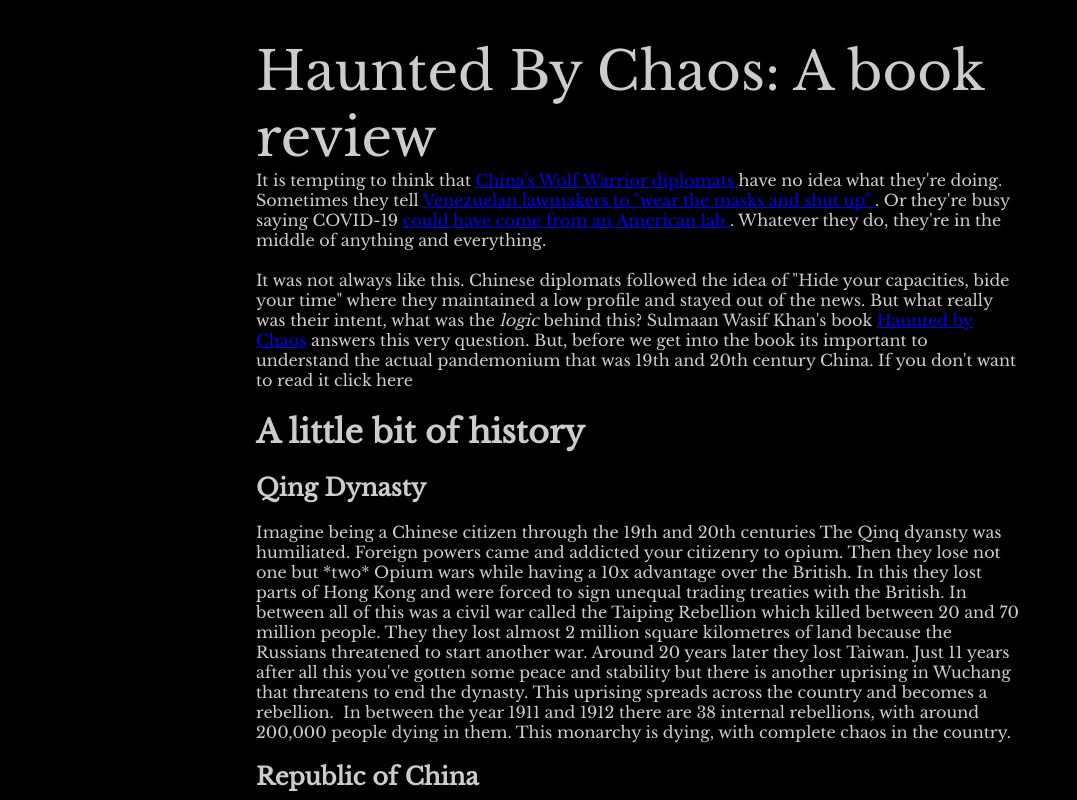
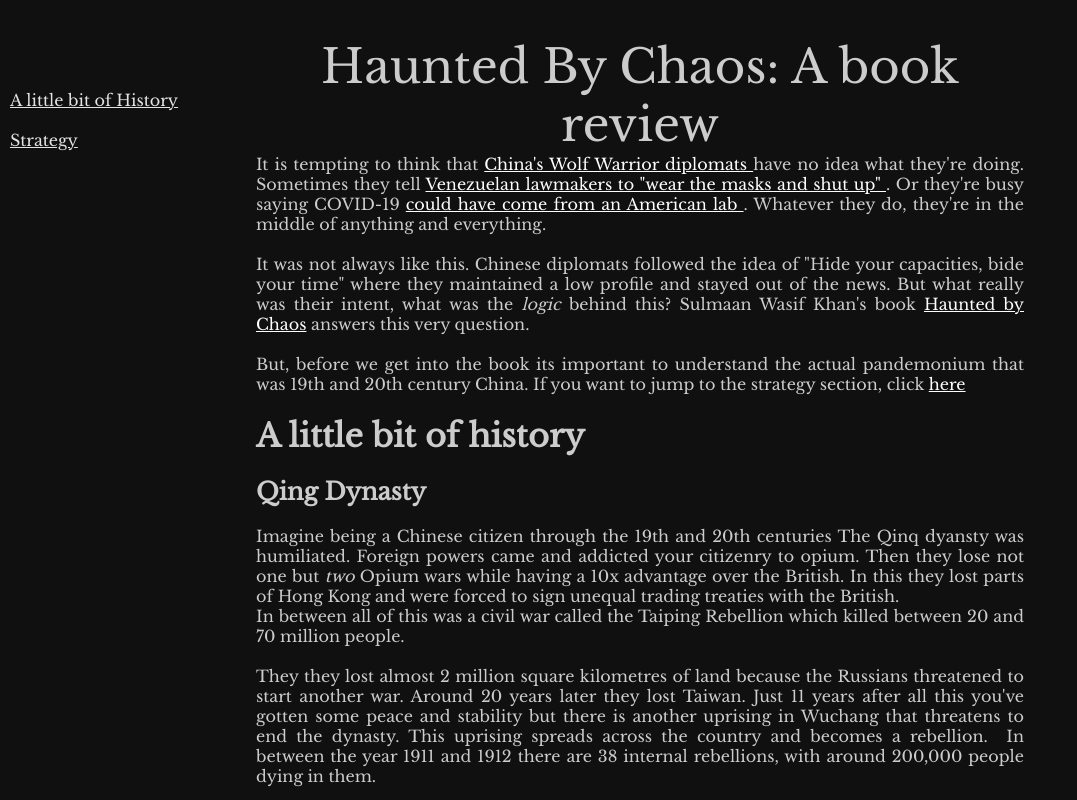
Before and after one commit to pradyuprasad/pradyuprasad.github.io, a plain HTML site: page hauntedbychaos.html in a window 1280 px wide. Shown: the top 800 px of the page, without its empty margins (0-1077 px from the left). Drawn offline with nearby package versions, Linux system fonts and the light colour scheme.

Commit message:
added sidebar

```diff
--- a/hauntedbychaos.html
+++ b/hauntedbychaos.html
@@ -6,101 +6,64 @@
 </head>
 
 <body>
+    <div class="sidebar">
+        <a href="#history">A little bit of History</a>
+        <a href="#Strategy">Strategy</a>
+    </div>
     <div class="heading">Haunted By Chaos: A book review</div>
 
     <div class="main">
         It is tempting to think that <a
-            href="https://www.wsj.com/articles/chinas-wolf-warrior-diplomats-are-ready-to-fight-11589896722?mod=article_inline">
+            href="https://www.wsj.com/articles/chinas-wolf-warrior-diplomats-are-ready-to-fight-11589896722?mod=article_inline" target="_blank">
             China's Wolf Warrior diplomats </a> have no idea what they're doing. Sometimes they tell <a
-            href="https://news.yahoo.com/put-mask-shut-chinas-undiplomatic-182915843.html"> Venezuelan lawmakers to
+            href="https://news.yahoo.com/put-mask-shut-chinas-undiplomatic-182915843.html" target="_blank"> Venezuelan lawmakers to
             "wear the masks and shut up" </a> . Or they're busy saying COVID-19 <a
-            href="https://twitter.com/zlj517/status/1238269193427906560"> could have come from an American lab </a>.
+            href="https://twitter.com/zlj517/status/1238269193427906560" target="_blank"> could have come from an American lab </a>.
         Whatever they do, they're in the middle of anything and everything.
         <br>
         <br>
 
         It was not always like this. Chinese diplomats followed the idea of "Hide your capacities, bide your time" where they maintained a low profile and stayed out of the news. But what really was their intent, what was the <i>logic</i> behind this? Sulmaan Wasif Khan's book <a
-            href="https://www.amazon.com/Haunted-Chaos-Chinas-Strategy-Jinping/dp/0674977092">Haunted by Chaos</a>
-        answers this very question.
+            href="https://www.amazon.com/Haunted-Chaos-Chinas-Strategy-Jinping/dp/0674977092" target="_blank">Haunted by Chaos</a>
+        answers this very question. <br> <br>
 
-        But, before we get into the book its important to understand the actual pandemonium that was 19th and 20th
-        century
-        China. If you don't want to read it click here <br>
+        But, before we get into the book its important to understand the actual pandemonium that was 19th and 20th century China. If you want to jump to the strategy section, click <a href="#Strategy">here</a>  <br>
 
-        <h1>A little bit of history</h1>
+        <h1 id="history">A little bit of history</h1>
 
         <h2>Qing Dynasty</h2>
 
-        Imagine being a Chinese citizen through the 19th and 20th centuries The Qinq dyansty was humiliated. Foreign
-        powers
-        came
-        and addicted your citizenry to opium. Then they lose not one but *two* Opium wars while having a 10x advantage
-        over
-        the
-        British. In this they lost parts of Hong Kong and were forced to sign unequal trading treaties with the British.
-        In
-        between all of this was a civil war called the Taiping Rebellion which killed between 20 and 70 million people.
+        Imagine being a Chinese citizen through the 19th and 20th centuries The Qinq dyansty was humiliated. Foreign powers came and addicted your citizenry to opium. Then they lose not one but <em>two</em> Opium wars while having a 10x advantage over the British. In this they lost parts of Hong Kong and were forced to sign unequal trading treaties with the British. <br>
 
-        They they lost almost 2 million square kilometres of land because the Russians threatened to start another war.
-        Around
-        20 years later they lost Taiwan.
 
-        Just 11 years after all this you've gotten some peace and stability but there is another uprising in Wuchang
-        that
-        threatens to end the dynasty. This uprising spreads across the country and becomes a rebellion.  In between the
-        year
-        1911 and 1912 there are 38 internal rebellions, with around 200,000 people dying in them. This monarchy is
-        dying,
-        with
-        complete chaos in the country.
+        In between all of this was a civil war called the Taiping Rebellion which killed between 20 and 70 million people. <br> <br>
+
+        They they lost almost 2 million square kilometres of land because the Russians threatened to start another war. Around 20 years later they lost Taiwan.
+
+        Just 11 years after all this you've gotten some peace and stability but there is another uprising in Wuchang that threatens to end the dynasty. This uprising spreads across the country and becomes a rebellion.  In between the year 1911 and 1912 there are 38 internal rebellions, with around 200,000 people dying in them.
+        <br> <br>
+        This monarchy is dying, with complete chaos in the country.
 
         <h2>Republic of China</h2>
 
-        This rebellion is successful, and a new republic is announced. This new Republic isn't doing too well either. To
-        begin
-        with, they aren't very "republic"-like. In the first democratic election, one of the candidates was assasinated.
-        They
-        could not even hold elections in Tibet and Outer Mongolia because they didn't have enough control over the
-        states.
-        Four
-        years after the Republic is formed, the leader Yuan Shikai (who also was the assasin two sentences ago) died and
-        another
-        person Sun Yat-Sen became president. To cut a long story short the Republic of China, struggled for a long long
-        time.
+        This rebellion is successful, and a new republic is announced. This new Republic isn't doing too well either. To begin with, they aren't very "republic"-like. In the first democratic election, one of the candidates was assasinated. They could not even hold elections in Tibet and Outer Mongolia because they didn't have enough control over the states.
+        Four  years after the Republic is formed, the leader Yuan Shikai (who also was the assasin two sentences ago) died and another person Sun Yat-Sen became president. To cut a long story short the Republic of China, struggled for a long long time.
         They could not exercise power over the country, with rebellion and resistance all over.
 
         <h2>Communist Chaos</h2>
 
-        While the ROC's army was going around trying to stop the scores of local overlords trying to defect, a new
-        political
-        party was being built in China - the Chinese Communist Party (CCP). They had their first meeting between 23 and
-        31st
-        July 1921. In 1923, the Soviets sent people to China to establish communism. Initially the CCP and the KMT
-        (Kuomintang -
-        the party that was heading the Ghangzhou government at the time and later the enemy of the CCP in the Civil War)
-        were
-        allies in the sense that the left wing of the KMT believed in the same communist ideals as the CCP did. Sun
-        Yat-Sen
-        was
-        a communist in economic ideology, but he died in 1925.
+        While the ROC's army was going around trying to stop the scores of local overlords trying to defect, a new political party was being built in China - the Chinese Communist Party (CCP). They had their first meeting between 23 and 31st July 1921. In 1923, the Soviets sent people to China to establish communism. Initially the CCP and the KMT (Kuomintang - the party that was heading the Ghangzhou government at the time and later the enemy of the CCP in the Civil War) were
+        allies in the sense that the left wing of the KMT believed in the same communist ideals as the CCP did. Sun Yat-Sen was a communist in economic ideology, but he died in 1925. <br> <br>
 
-        Then Chiang Kai-Shek took over, a man who was firmly in the right wing of the party. By 1927, both the KMT and
-        the
-        CCP
-        were preparing for combat.
+        Then Chiang Kai-Shek took over, a man who was firmly in the right wing of the party. By 1927, both the KMT and the CCP were preparing for combat.
 
-        <h1>Strategy</h1>
+        <h1 id="Strategy">Strategy</h1>
 
-        The real book reveiew begins here
+        The real book reveiew begins here. <br> <br>
 
-        In 1931, Mao established the Jiangxi Soviet, where he proclaimed a new country. His focus was very simple here:
-        to
-        keep
-        his state alive. There would be no compromise at all. As Khan notes
+        In 1931, Mao established the Jiangxi Soviet, where he proclaimed a new country. His focus was very simple here: to keep his state alive. There would be no compromise at all. As Khan notes
 
-        > Mao’s overarching goal from this point on was simple: to keep his state alive. There would be no compromise on
-        CCP
-        sovereignty, no giving it away in the name of greater good.
+        > Mao’s overarching goal from this point on was simple: to keep his state alive. There would be no compromise on CCP sovereignty, no giving it away in the name of greater good.
 
         Here comes insight number 1 of the book:
 
--- a/style.css
+++ b/style.css
@@ -9,7 +9,8 @@ body {
   margin: 3% var(--mright) 5% var(--mleft);
 
   color: #cccccc;
-  background-color: #000000;
+  background-color: #111010;
+  text-align: justify;
 }
 
 #main {
@@ -21,5 +22,30 @@ h1 {
 }
 
 .heading {
-  font-size: 40pt;
+  font-size: 35pt;
+  text-align: center;
 }
+
+a {
+  color: white;
+  \
+}
+a:hover {
+  color: gray;
+}
+.sidebar {
+  display: flex;
+  flex-direction: column;
+  position: fixed;
+  left: 0;
+  top: 10%;
+}
+
+.sidebar a{
+  color:#e3e3e3;
+  padding: 10px;
+}
+@media  (max-width: 560px){
+  .sidebar{
+    visibility: hidden;
+  }
```
